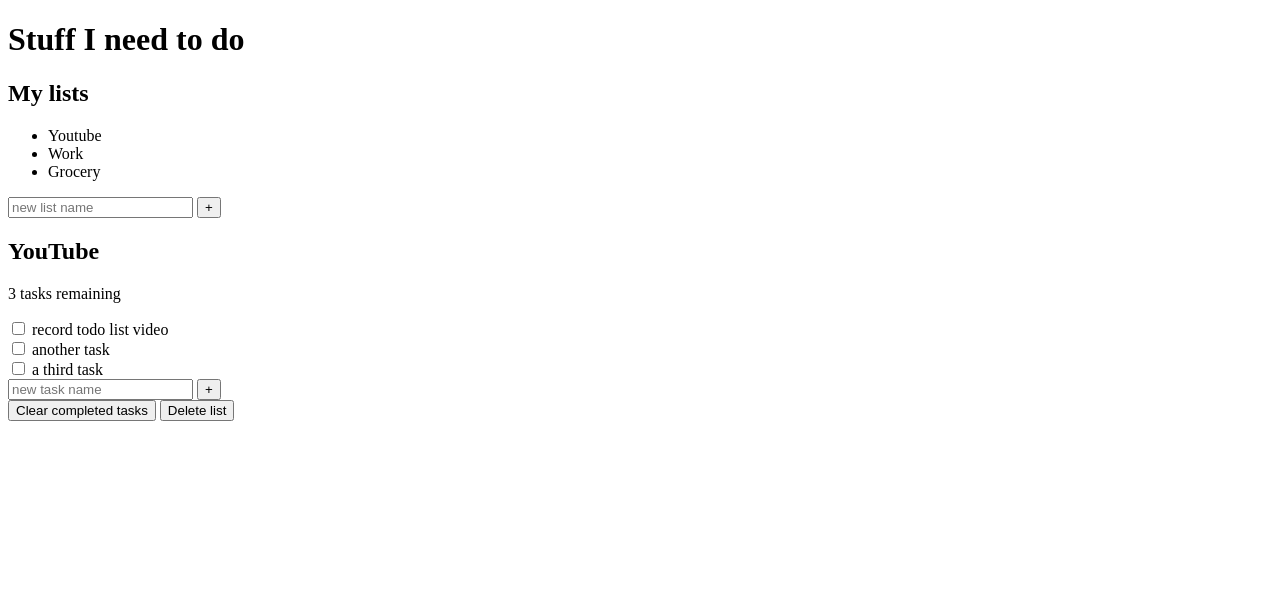
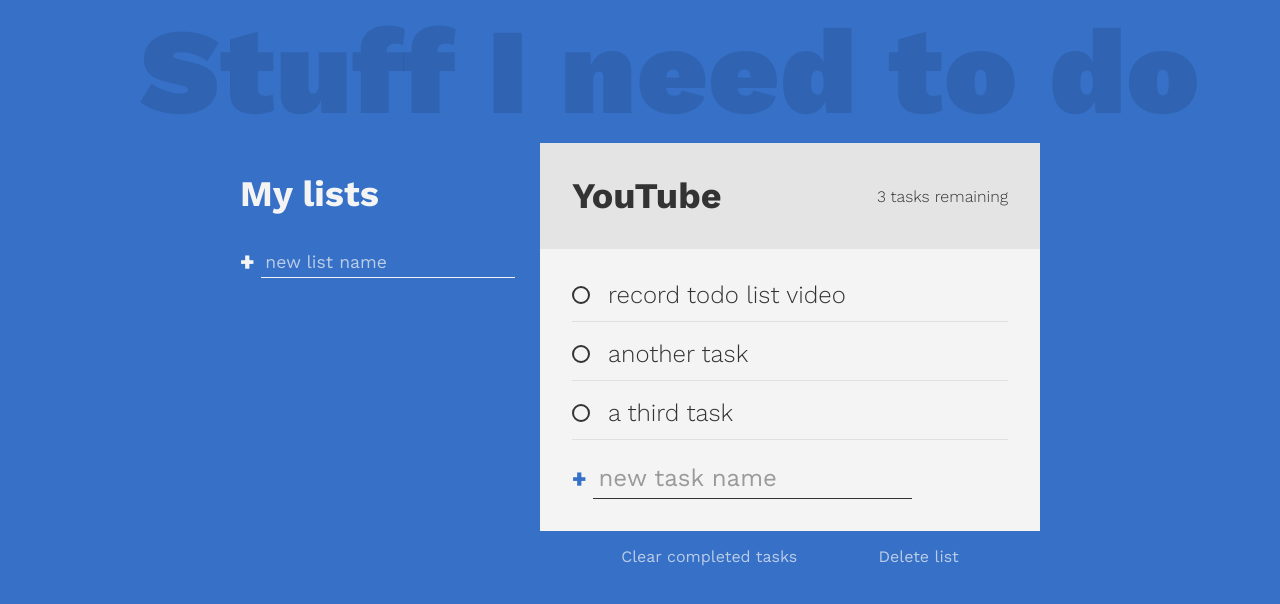
Before and after one commit to bozhenova/to-do-app, a plain HTML site: page index.html in a window 1280 px wide. Drawn offline with nearby package versions, Linux system fonts and the light colour scheme.

Commit message:
Add css rules

```diff
--- a/source/index.html
+++ b/index.html
@@ -4,31 +4,33 @@
     <meta charset="UTF-8" />
     <meta name="viewport" content="width=device-width, initial-scale=1.0" />
     <meta http-equiv="X-UA-Compatible" content="ie=edge" />
+    <title>To-do App</title>
     <link
       href="https://fonts.googleapis.com/css?family=Work+Sans:300,400,700,900&display=swap"
       rel="stylesheet"
     />
-    <link rel="stylesheet" href="source/styles.css" />
-    <title>To-do App</title>
+    <link rel="stylesheet" href="styles.css" />
+    <script defer src="script.js"></script>
   </head>
   <body>
     <h1 class="title">Stuff I need to do</h1>
 
-    <div class="all-task">
+    <div class="all-tasks">
       <h2 class="task-list-title">My lists</h2>
-      <ul class="task-list">
-        <li class="active-list">Youtube</li>
-        <li>Work</li>
-        <li>Grocery</li>
+      <ul class="task-list" data-lists>
+        <!-- <li class="list-name active-list">Youtube</li>
+        <li class="list-name">Work</li>
+        <li class="list-name">Grocery</li> -->
       </ul>
-      <form action="">
+      <form action="" data-new-list-form>
         <input
           type="text"
           class="new list"
+          data-new-list-input
           placeholder="new list name"
           aria-label="new list name"
         />
-        <button class="btn list" aria-label="create new list">+</button>
+        <button class="btn create" aria-label="create new list">+</button>
       </form>
     </div>
 
@@ -66,16 +68,18 @@
           <form action="">
             <input
               type="text"
-              class="new list"
+              class="new task"
               placeholder="new task name"
               aria-label="new task name"
             />
-            <button class="btn task" aria-label="create new task">+</button>
+            <button class="btn create" aria-label="create new task">+</button>
           </form>
         </div>
         <div class="delete-stuff">
           <button class="btn delete">Clear completed tasks</button>
-          <button class="btn delete">Delete list</button>
+          <button class="btn delete" data-delete-list-button>
+            Delete list
+          </button>
         </div>
       </div>
     </div>
--- /dev/null
+++ b/styles.css
@@ -0,0 +1,250 @@
+:root {
+  --clr-primary: rgb(54, 112, 199);
+  --clr-light: #f4f4f4;
+  --clr-dark: #333;
+  --clr-warning: rgb(99, 36, 36);
+}
+
+*,
+*::before,
+*::after {
+  font-family: inherit;
+  box-sizing: border-box;
+}
+
+body {
+  margin: 0;
+  font-family: "Work Sans", sans-serif;
+  font-weight: 300;
+  font-size: 1.5rem;
+  background-color: var(--clr-primary);
+  color: var(--clr-light);
+  display: grid;
+  grid:
+    "header header header header" auto "...... lists  active ......" auto/1fr minmax(
+      100px,
+      300px
+    )
+    minmax(250px, 500px) 1fr;
+}
+
+.title {
+  grid-area: header;
+  text-align: center;
+  font-size: calc(7vw + 2rem);
+  font-weight: 900;
+  color: rgba(0, 0, 0, 0.1);
+  letter-spacing: 1px;
+  margin: 0 0 0 0.5em;
+}
+
+.all-tasks {
+  grid-area: lists;
+}
+
+.task-list {
+  font-size: 1.2rem;
+  line-height: 1.7;
+  list-style: circle;
+  padding-left: 1.1em;
+}
+
+.list-name {
+  cursor: pointer;
+}
+
+.list-name:hover {
+  opacity: 0.7;
+}
+
+form {
+  display: flex;
+}
+
+.btn {
+  cursor: pointer;
+  background: 0;
+  border: 0;
+  padding: 0;
+  color: inherit;
+}
+
+.btn.create {
+  font-size: 1.5rem;
+  font-weight: 900;
+  margin-right: 0.25em;
+  transition: opacity 250ms ease-in;
+}
+
+.btn.create:hover {
+  opacity: 0.7;
+}
+
+.btn.delete {
+  opacity: 0.7;
+  font-size: 1rem;
+  transition: color 200ms;
+}
+
+.btn.delete:hover {
+  color: var(--clr-warning);
+}
+
+.new {
+  background: transparent;
+  border: 0;
+  color: inherit;
+  border-bottom: 1px solid currentColor;
+  font-size: inherit;
+  outline: none;
+  padding: 0.25em;
+  transition: border-bottom 150ms ease-in;
+  order: 2;
+}
+
+.new::placeholder {
+  opacity: 0.7;
+}
+
+.new:focus {
+  border-bottom-width: 3px;
+}
+
+.new:focus::placeholder {
+  opacity: 0.15;
+}
+
+.new.list {
+  font-size: 1.2rem;
+}
+
+.new.list::placeholder {
+  color: var(--clr-light);
+  font-size: 1.1rem;
+}
+
+.new.task {
+  margin-bottom: 0;
+}
+
+.active-list {
+  font-weight: 700;
+}
+
+.todo-list {
+  --spacer: 2rem;
+  grid-area: active;
+  background: var(--clr-light);
+  color: var(--clr-dark);
+}
+
+.todo-header {
+  padding: var(--spacer);
+  background: #e4e4e4;
+  display: flex;
+  align-items: center;
+  justify-content: space-between;
+}
+
+.list-title {
+  margin: 0 1em 0 0;
+}
+
+.task-count {
+  margin: 0;
+  font-size: 1rem;
+}
+
+.todo-body {
+  padding: var(--spacer);
+  position: relative;
+}
+
+.new-task-creator .create {
+  color: var(--clr-primary);
+}
+
+[type="checkbox"] {
+  opacity: 0;
+  position: absolute;
+}
+
+.task label {
+  display: inline-flex;
+  align-items: center;
+  position: relative;
+  cursor: pointer;
+}
+
+.task {
+  position: relative;
+  margin-bottom: 1.25em;
+}
+
+.task::after {
+  content: "";
+  position: absolute;
+  right: 0;
+  bottom: -0.5em;
+  left: 0;
+  height: 1px;
+  background: currentColor;
+  opacity: 0.1;
+}
+
+.custom-checkbox {
+  --size: 0.75em;
+  display: inline-block;
+  width: var(--size);
+  height: var(--size);
+  margin-right: var(--size);
+  cursor: pointer;
+  border: 2px solid currentColor;
+  border-radius: 50%;
+  transform: scale(1);
+  transition: transform 300ms ease-in-out;
+}
+
+.task:hover .custom-checkbox,
+[type="checkbox"]:focus + label .custom-checkbox {
+  transform: scale(1.2);
+  color: var(--clr-primary);
+}
+
+[type="checkbox"]:checked + label .custom-checkbox {
+  background: var(--clr-primary);
+  border-color: var(--clr-primary);
+  box-shadow: inset 0 0 0px 2px white;
+}
+
+[type="checkbox"]:checked + label {
+  opacity: 0.5;
+}
+
+.task label::after {
+  content: "";
+  position: absolute;
+  left: 1.5em;
+  right: 0;
+  top: 50%;
+  height: 3px;
+  background: currentColor;
+  transform: scaleX(0);
+  transform-origin: right;
+  transition: transform 150ms ease-in-out;
+}
+
+[type="checkbox"]:checked + label::after {
+  transform: scaleX(1);
+  transform-origin: left;
+}
+
+.delete-stuff {
+  display: flex;
+  justify-content: space-evenly;
+  position: absolute;
+  width: 100%;
+  left: 0;
+  bottom: -35px;
+  color: var(--clr-light);
+}
```
